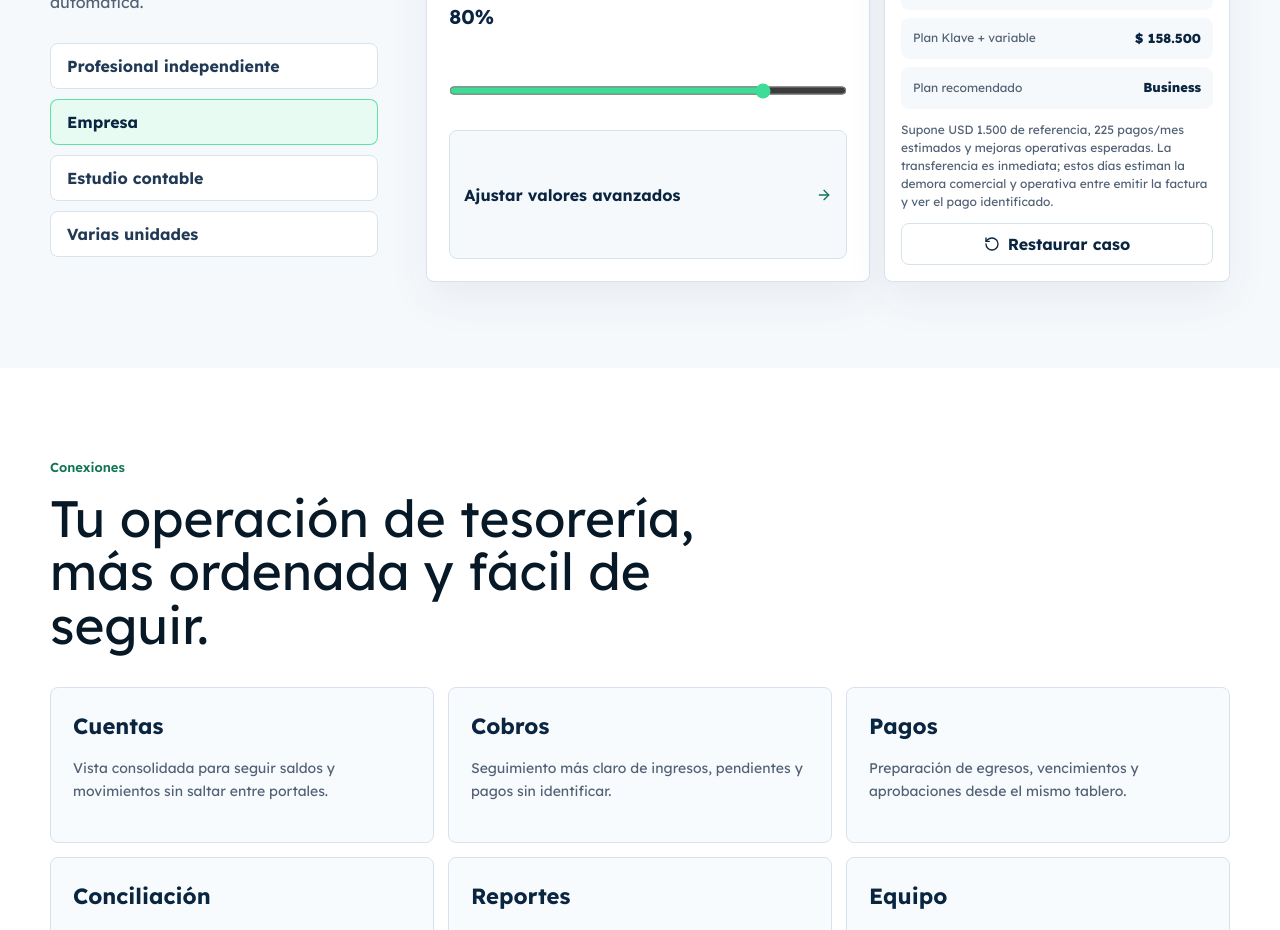
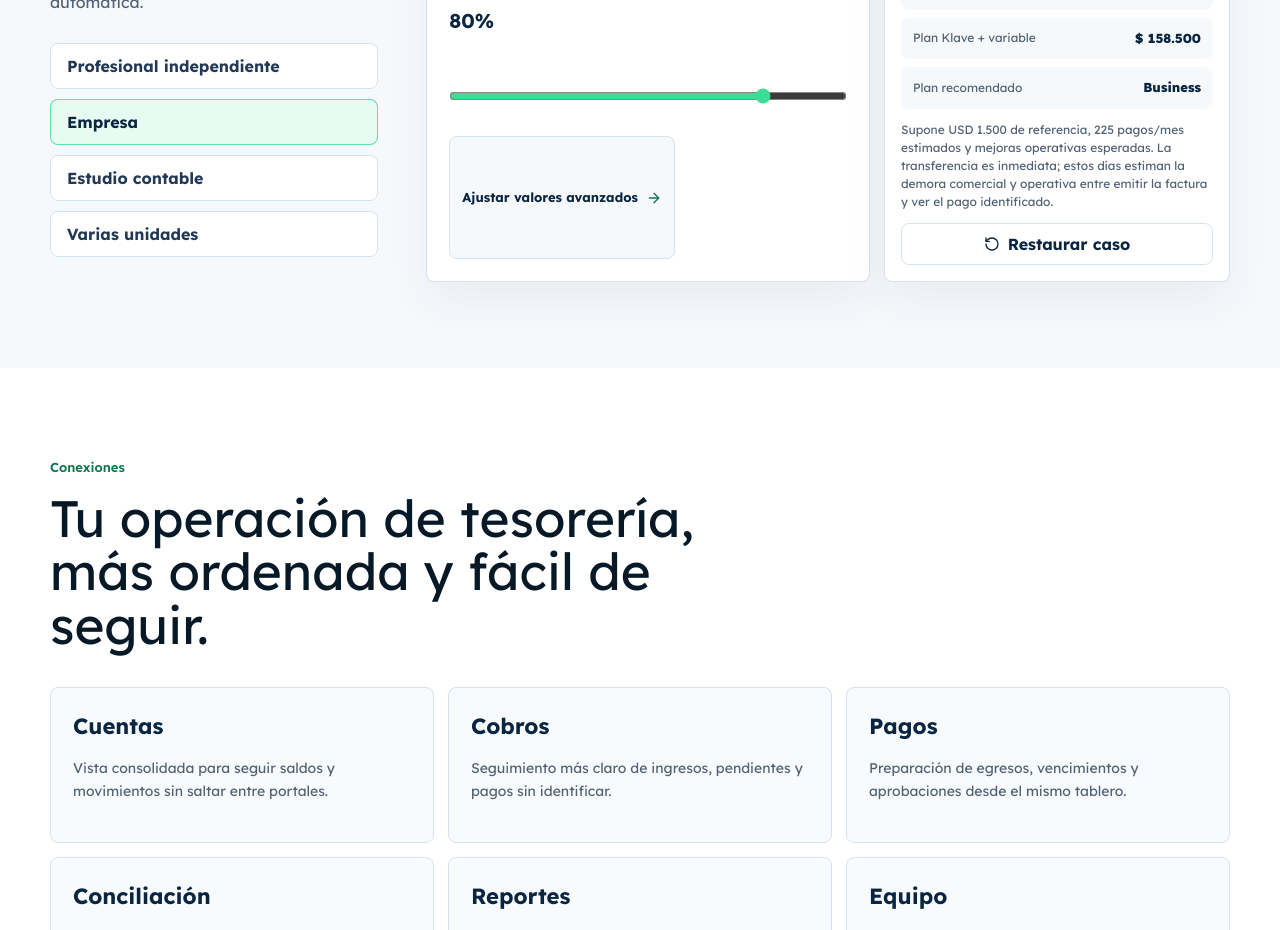
Before and after one commit to gonazurak/klave-landing, a Next.js app: page / in a window 1280 px wide. Shown: the part 2800-3730 px from the top of the page. Built offline with nearby package versions, Linux system fonts and the light colour scheme; no server answers.

Commit message:
Compact ROI advanced toggle

```diff
--- a/src/app/globals.css
+++ b/src/app/globals.css
@@ -989,11 +989,14 @@ textarea {
 .advanced-toggle {
   display: inline-flex;
   align-items: center;
-  justify-content: space-between;
-  min-height: 46px;
+  justify-content: center;
+  justify-self: start;
+  gap: 8px;
+  min-height: 38px;
   background: #f6f9fc;
   color: var(--navy);
-  padding: 0 14px;
+  padding: 0 12px;
+  font-size: 13px;
 }
 
 .advanced-toggle svg {
```
